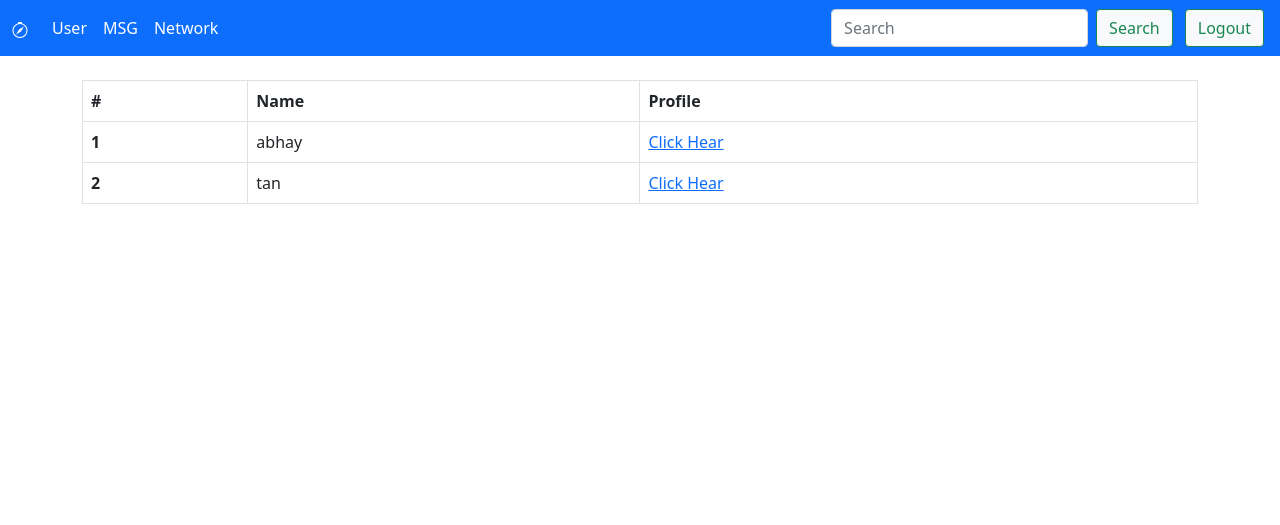
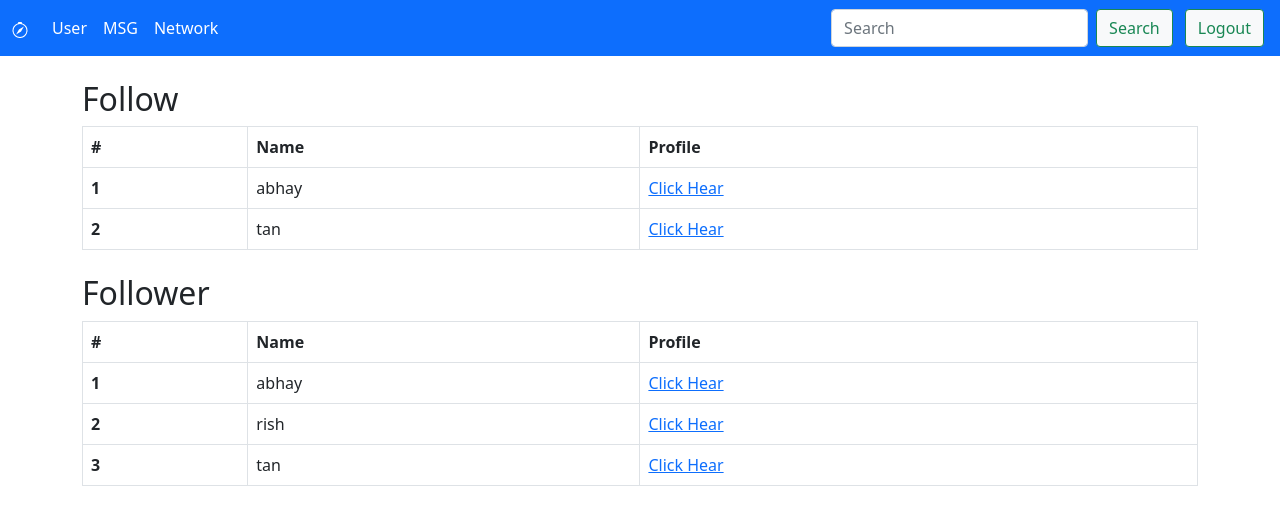
Before and after one commit to rishabh11336/Blogsite, a Flask app: page /follow in a window 1280 px wide. Shown: the top 525 px of the page. Run offline with Flask 2, Linux system fonts and the light colour scheme; a user stored in the database is signed in.

Commit message:
time follow post db corrected
time follow post db corrected

```diff
--- a/Blog Site/controller.py
+++ b/Blog Site/controller.py
@@ -47,7 +47,9 @@ def profile(id):
             follower = len([i for i in following])
             followed = Following.query.filter_by(following_id=session['user_id'])
             follow = len([i for i in followed])
-            return render_template('profile.html', user=check[0], follower=follower, follow=follow, userid=userid)
+            qpost = Post.query.filter_by(id=userid)
+            post = len([i for i in qpost])
+            return render_template('profile.html', post=post, user=check[0], follower=follower, follow=follow, userid=userid)
         else:
             userid = session['user_id']
             user = User.query.filter_by(id=id)
@@ -57,7 +59,9 @@ def profile(id):
             follower = len([i for i in following])
             followed = Following.query.filter_by(following_id=id)
             follow = len([i for i in followed])
-            return render_template('profile.html', userid=userid, user=check[0], follower=follower, follow=follow)
+            qpost = Post.query.filter_by(id=id)
+            post = len([i for i in qpost])
+            return render_template('profile.html', post=post, userid=userid, user=check[0], follower=follower, follow=follow)
     else:
         return redirect('/sign-in')
 
--- a/Blog Site/model.py
+++ b/Blog Site/model.py
@@ -1,5 +1,6 @@
 from main import db
-from sqlalchemy.sql import func
+from datetime import date, datetime, timedelta
+from sqlalchemy import func
 
 #Model
 
@@ -44,4 +45,4 @@ class Post(db.Model):
     post = db.Column(db.String(250))
     name = db.Column(db.String,   db.ForeignKey("user.name"), nullable=False)
     image = db.Column(db.String)
-    time = db.Column(db.DateTime(timezone=True), server_default=func.now())
+    time = db.Column(db.DateTime, nullable=False, default=datetime.utcnow)
--- a/Blog Site/templates/follow.html
+++ b/Blog Site/templates/follow.html
@@ -1,6 +1,7 @@
 {% extends "base.html" %}
   {% block main %}
   <div class="container-md my-4">
+  <h2>Follow</h2>
   <table class="table table-bordered">
     <thead>
       <tr>
@@ -22,4 +23,27 @@
     </tbody>
   </table>
   </div>
+
+  <div class="container-md my-4">
+    <h2>Follower</h2>
+    <table class="table table-bordered">
+      <thead>
+        <tr>
+          <th scope="col">#</th>
+          <th scope="col">Name</th>
+          <th scope="col">Profile</th>
+        </tr>
+      </thead>
+      <tbody>
+        {% for conn in follower %}
+        <tr>
+          <th scope="row">{{loop.index}}</th>
+          <td>{{conn.following}}</td>
+          <td><a href="/{{conn.following_id}}">Click Hear</a></td>
+        </tr>
+        {% endfor %}
+
+      </tbody>
+    </table>
+    </div>
   {% endblock %}
--- a/Blog Site/templates/profile.html
+++ b/Blog Site/templates/profile.html
@@ -80,7 +80,9 @@
       <div class="col-md-6">
         <div class="h-100 p-5 bg-light border rounded-3">
           <center><h2>Follow/Follower</h2></center>
-          <center><h2>{{follow}}/{{follower}}</h2></center>
+          <center><h2><a href="/follow">{{follow}}/{{follower}}</a></h2></center>
+          <center><h2>No of Post</h2></center>
+          <center><h2><a href="#">{{post}}</a></h2></center>
         </div>
       </div>
     </div>
```
Also changed, not shown: Blog Site/database.sqlite3.
